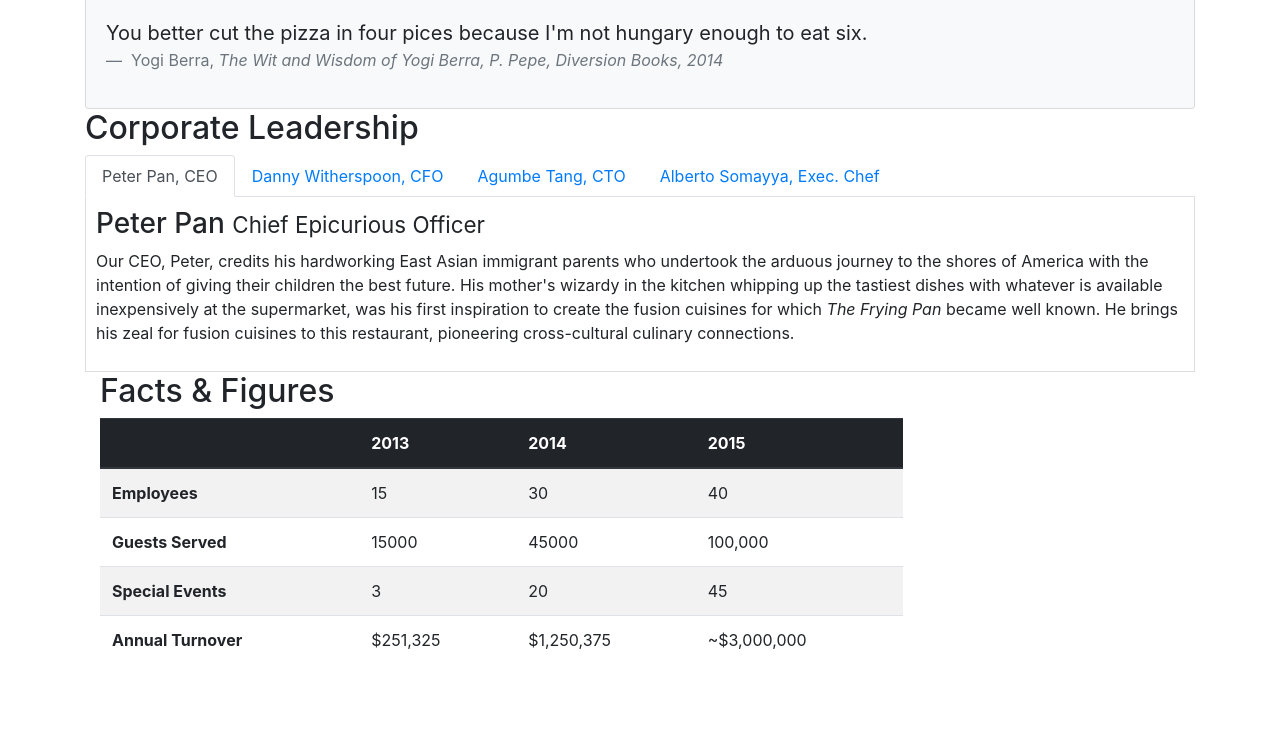
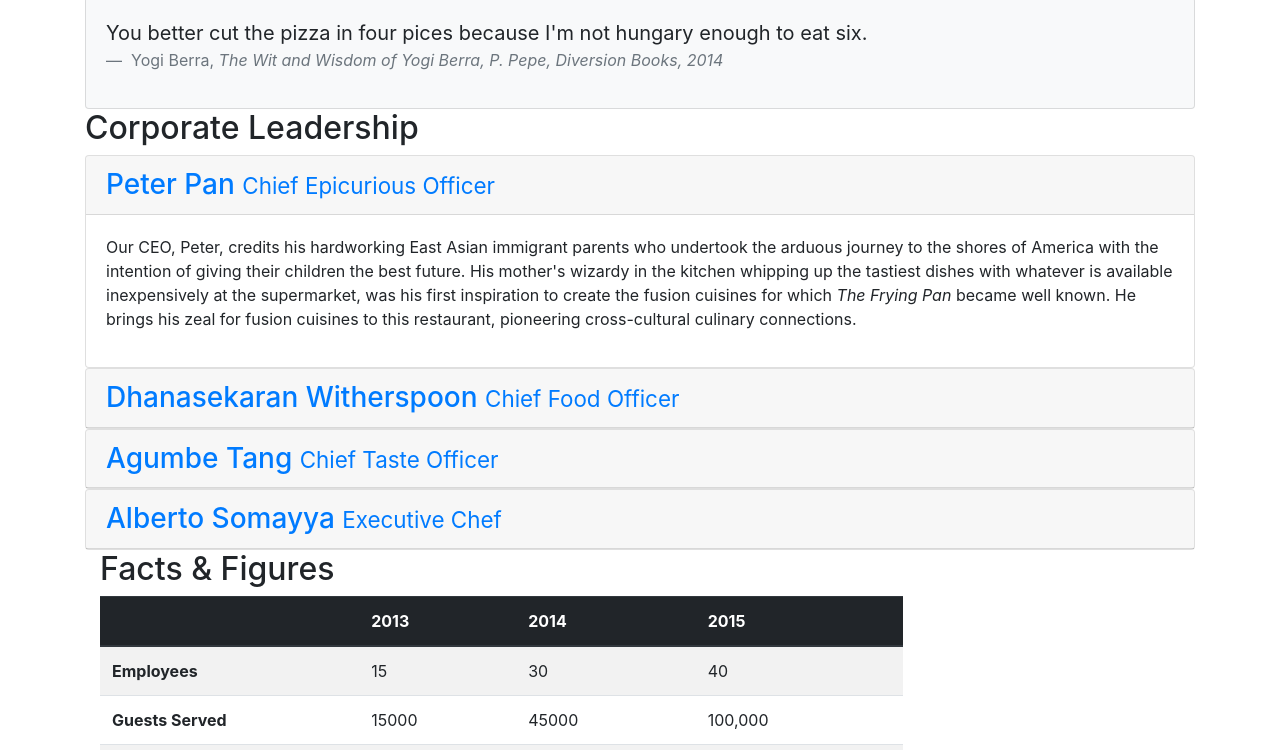
Before and after one commit to tanmaybisen/Bootstrap4-UI-project, a website: page aboutus.html in a window 1280 px wide. Shown: the part 712-1462 px from the top of the page. Drawn offline with nearby package versions, Linux system fonts and the light colour scheme.

Commit message:
Accordion style navigation

```diff
--- a/aboutus.html
+++ b/aboutus.html
@@ -100,7 +100,8 @@
             <div class="col-12">
                 <h2>Corporate Leadership</h2>
 
-                <ul class="nav nav-tabs" role="tablist">
+                <!-- This code is for tab based navigation design as done previously -->
+                <!-- <ul class="nav nav-tabs" role="tablist">
                     <li class="nav-item">
                       <a class="nav-link active" href="#peter" role="tab" data-toggle="tab">Peter Pan, CEO</a>
                     </li>
@@ -113,9 +114,9 @@
                     <li class="nav-item">
                       <a class="nav-link" href="#alberto" role="tab" data-toggle="tab">Alberto Somayya, Exec. Chef</a>
                     </li>
-                </ul>
+                </ul> -->
 
-                <div class="tab-content">
+                <!-- <div class="tab-content">
                     <div role="tabpanel" class="tab-pane fade show active" id="peter">
                         <h3>Peter Pan <small>Chief Epicurious Officer</small></h3>
                         <p class="d-none d-sm-block">Our CEO, Peter, credits his hardworking East Asian immigrant parents who undertook the arduous journey to the shores of America with the intention of giving their children the best future. His mother's wizardy in the kitchen whipping up the tastiest dishes with whatever is available inexpensively at the supermarket, was his first inspiration to create the fusion cuisines for which <em>The Frying Pan</em> became well known. He brings his zeal for fusion cuisines to this restaurant, pioneering cross-cultural culinary connections.</p>
@@ -135,7 +136,72 @@
                         <h3>Alberto Somayya <small>Executive Chef</small></h3>
                         <p class="d-none d-sm-block">Award winning three-star Michelin chef with wide International experience having worked closely with whos-who in the culinary world, he specializes in creating mouthwatering Indo-Italian fusion experiences. He says, <em>Put together the cuisines from the two craziest cultures, and you get a winning hit! Amma Mia!</em></p>
                     </div>
+                </div> -->
+
+                <!-- This code below is for accordion based navigation -->
+
+                <div id="accordion">
+                    <div class="card">
+                        <div class="card-header" role="tab" id="peterhead">
+                            <h3 class="mb-0">
+                                <a href="" data-toggle="collapse" data-target="#peter">
+                                    Peter Pan <small>Chief Epicurious Officer</small>
+                                </a>
+                            </h3>
+                        </div>
+                        <div role="tabpanel" class="collapse show" id="peter" data-parent="#accordion">
+                            <div class="card-body">
+                            <p class="d-none d-sm-block">Our CEO, Peter, credits his hardworking East Asian immigrant parents who undertook the arduous journey to the shores of America with the intention of giving their children the best future. His mother's wizardy in the kitchen whipping up the tastiest dishes with whatever is available inexpensively at the supermarket, was his first inspiration to create the fusion cuisines for which <em>The Frying Pan</em> became well known. He brings his zeal for fusion cuisines to this restaurant, pioneering cross-cultural culinary connections.</p>
+                            </div>
+                        </div>
+                    </div>
+
+                    <div class="card">
+                        <div class="card-header" role="tab" id="dannyhead">
+                            <h3 class="mb-0">
+                                <a href="" data-toggle="collapse" data-target="#danny">
+                                    Dhanasekaran Witherspoon <small>Chief Food Officer</small>
+                                </a>
+                            </h3>
+                        </div>
+                        <div role="tabpanel" class="collapse" id="danny" data-parent="#accordion">
+                            <div class="card-body">
+                            <p class="d-none d-sm-block">Our CFO, Danny, as he is affectionately referred to by his colleagues, comes from a long established family tradition in farming and produce. His experiences growing up on a farm in the Australian outback gave him great appreciation for varieties of food sources. As he puts it in his own words, <em>Everything that runs, wins, and everything that stays, pays!</em></p>
+                            </div>
+                        </div>
+                    </div>
+
+                    <div class="card">
+                        <div class="card-header" role="tab" id="agumbehead">
+                            <h3 class="mb-0">
+                                <a href="" data-toggle="collapse" data-target="#agumbe">
+                                    Agumbe Tang <small>Chief Taste Officer</small>
+                                </a>
+                            </h3>
+                        </div>
+                        <div role="tabpanel" class="collapse" id="agumbe" data-parent="#accordion">
+                            <div class="card-body">
+                                <p class="d-none d-sm-block">Blessed with the most discerning gustatory sense, Agumbe, our CTO, personally ensures that every dish that we serve meets his exacting tastes. Our chefs dread the tongue lashing that ensues if their dish does not meet his exacting standards. He lives by his motto, <em>You click only if you survive my lick.</em></p>
+                            </div>
+                        </div>
+                    </div>
+
+                    <div class="card">
+                        <div class="card-header" role="tab" id="albertohead">
+                            <h3 class="mb-0">
+                                <a href="" data-toggle="collapse" data-target="#alberto">
+                                    Alberto Somayya <small>Executive Chef</small>
+                                </a>
+                            </h3>
+                        </div>
+                        <div role="tabpanel" class="collapse" id="alberto" data-parent="#accordion">
+                            <div class="card-body">
+                                <p class="d-none d-sm-block">Award winning three-star Michelin chef with wide International experience having worked closely with whos-who in the culinary world, he specializes in creating mouthwatering Indo-Italian fusion experiences. He says, <em>Put together the cuisines from the two craziest cultures, and you get a winning hit! Amma Mia!</em></p>
+                            </div>
+                        </div>
+                    </div>
                 </div>
+
             </div>
        </div>
 
```
